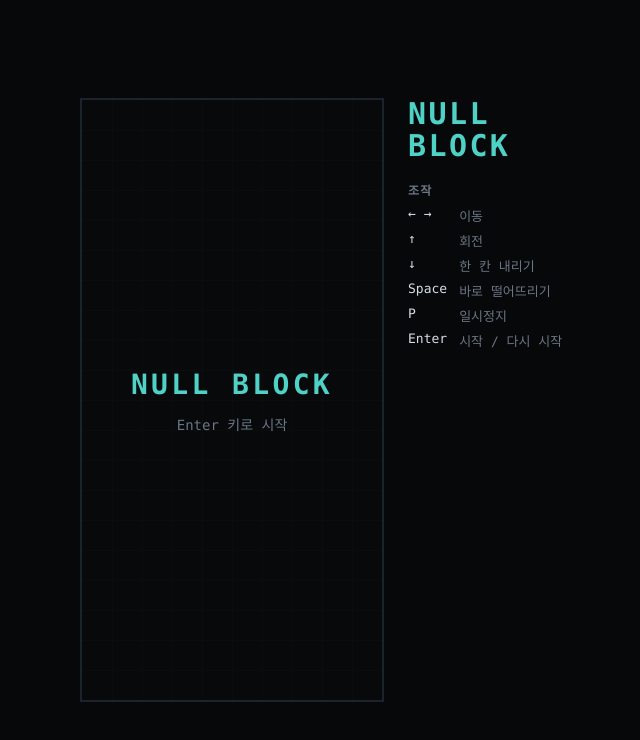
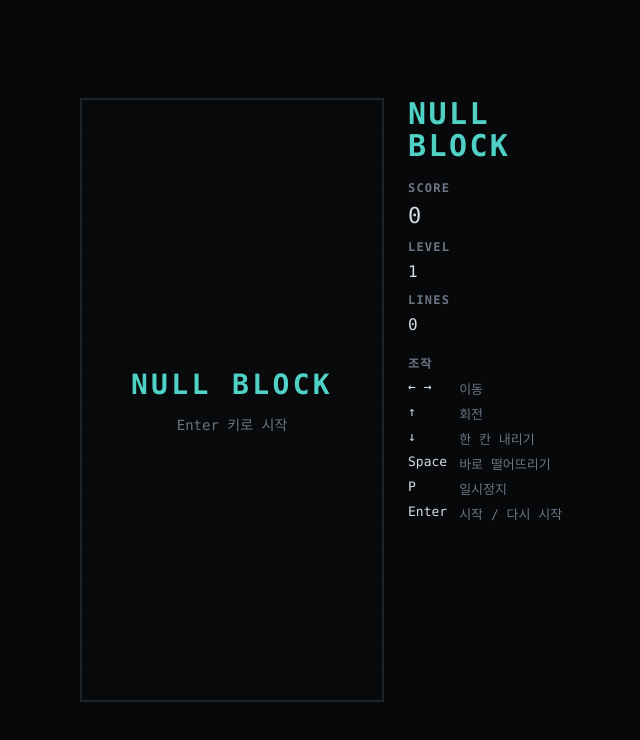
Before and after one commit to nt-bot704/null-block-demo, a plain HTML site: page index.html in a window 1280 px wide. Shown: the whole page, without its empty margins (306-946 px from the left). Drawn offline with Linux system fonts and the light colour scheme.

Commit message:
점수·레벨 플러그인 추가
- 줄 지우기 점수(1줄 100 ~ 4줄 800)와 10줄마다 오르는 레벨을 추가
- 레벨이 오를수록 낙하 간격이 15%씩 줄어 블록이 빨리 떨어지게 함
- 사이드바에 SCORE, LEVEL, LINES 표시를 추가
- index.html에서 plugins/score.js를 game.js 다음에 불러옴

```diff
--- a/index.html
+++ b/index.html
@@ -37,6 +37,7 @@
   </main>
 
   <script src="game.js"></script>
+  <script src="plugins/score.js"></script>
   <!-- 기능은 game.js 아래에 파일 하나씩 붙이면 됩니다. 예:
   <script src="plugins/score.js"></script>
   -->
--- /dev/null
+++ b/plugins/score.js
@@ -0,0 +1,63 @@
+/*
+ * 점수 · 레벨
+ *   줄 지우기: 1줄 100 · 2줄 300 · 3줄 500 · 4줄 800
+ *   10줄마다 레벨 +1, 레벨이 오를수록 블록이 빨리 떨어짐
+ */
+(() => {
+  'use strict';
+
+  const game = window.NullBlock;
+  const POINTS = [0, 100, 300, 500, 800]; // 지운 줄 수 → 점수
+  const LINES_PER_LEVEL = 10;
+  const BASE_INTERVAL = game.config.dropInterval; // 레벨 1 속도 (game.js 기본값)
+  const MIN_INTERVAL = 80;
+  const SPEEDUP = 0.85; // 레벨마다 낙하 간격 15%씩 줄임
+
+  let score = 0;
+  let lines = 0;
+  let level = 1;
+
+  const intervalFor = (lv) =>
+    Math.max(MIN_INTERVAL, Math.round(BASE_INTERVAL * SPEEDUP ** (lv - 1)));
+
+  // HUD: 기존 사이드바의 h2 스타일을 그대로 씀
+  const values = {};
+  for (const [key, label] of [['score', 'SCORE'], ['level', 'LEVEL'], ['lines', 'LINES']]) {
+    const section = document.createElement('section');
+    const h2 = document.createElement('h2');
+    h2.textContent = label;
+    const value = document.createElement('div');
+    value.style.fontSize = key === 'score' ? '22px' : '16px';
+    value.style.fontVariantNumeric = 'tabular-nums';
+    section.append(h2, value);
+    game.hud.append(section);
+    values[key] = value;
+  }
+
+  function render() {
+    values.score.textContent = score.toLocaleString();
+    values.level.textContent = level;
+    values.lines.textContent = lines;
+  }
+
+  game.on('start', () => {
+    score = 0;
+    lines = 0;
+    level = 1;
+    game.config.dropInterval = intervalFor(level);
+    render();
+  });
+
+  game.on('clear', ({ count }) => {
+    score += POINTS[Math.min(count, 4)];
+    lines += count;
+    const nextLevel = Math.floor(lines / LINES_PER_LEVEL) + 1;
+    if (nextLevel !== level) {
+      level = nextLevel;
+      game.config.dropInterval = intervalFor(level);
+    }
+    render();
+  });
+
+  render();
+})();
```
